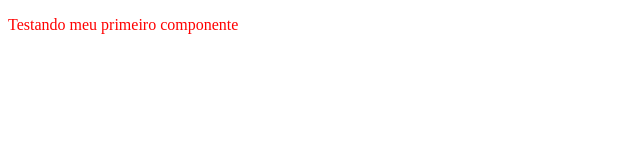
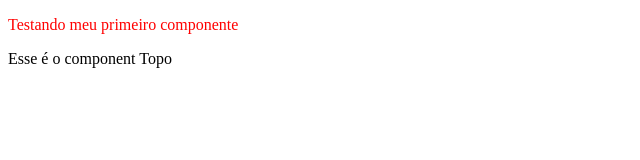
Before and after one commit to roneigualberto/udemy-angular-app1, an Angular app: page / in a window 1280 px wide. Shown: the top 160 px of the page, without its empty margins (0-640 px from the left). Built offline with nearby package versions, Linux system fonts and the light colour scheme.

Commit message:
Criação do Component Topo

```diff
--- a/src/app/app.component.html
+++ b/src/app/app.component.html
@@ -1,5 +1,5 @@
 <p>
+   Testando meu primeiro componente
+</p>
 
-    Testando meu primeiro componente
-
-  </p>
+  <app-topo></app-topo>
--- a/src/app/app.module.ts
+++ b/src/app/app.module.ts
@@ -3,11 +3,13 @@ import { NgModule } from '@angular/core';
 
 
 import { AppComponent } from './app.component';
+import { TopoComponent } from './topo/topo.component';
 
 
 @NgModule({
   declarations: [
-    AppComponent
+    AppComponent,
+    TopoComponent
   ],
   imports: [
     BrowserModule
--- /dev/null
+++ b/src/app/topo/topo.component.html
@@ -0,0 +1,4 @@
+<p>
+
+    Esse é o component Topo
+</p>
```
Also changed, not shown: src/app/topo/topo.component.ts (added, +10 -0 lines).
